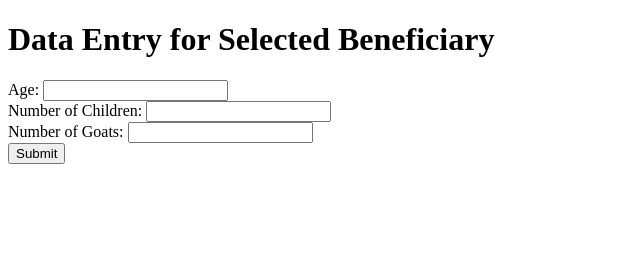
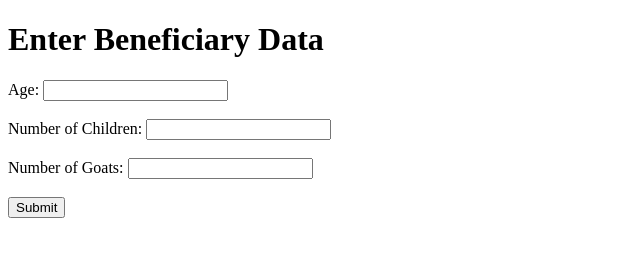
Before and after one commit to rohinma/trainer-data-app, a plain HTML site: page data-entry.html in a window 1280 px wide. Shown: the whole page, without its empty margins (0-640 px from the left). Drawn offline with Linux system fonts and the light colour scheme.

Commit message:
Update data-entry.html

```diff
--- a/data-entry.html
+++ b/data-entry.html
@@ -6,18 +6,16 @@
     <title>Data Entry</title>
 </head>
 <body>
-    <h1>Data Entry for Selected Beneficiary</h1>
+    <h1>Enter Beneficiary Data</h1>
     <form id="dataEntryForm">
-        <p id="selectedBeneficiary"></p>
-
         <label for="age">Age:</label>
-        <input type="number" id="age" name="age" required><br>
+        <input type="number" id="age" name="age" required><br><br>
 
         <label for="children">Number of Children:</label>
-        <input type="number" id="children" name="children" required><br>
+        <input type="number" id="children" name="children" required><br><br>
 
         <label for="goats">Number of Goats:</label>
-        <input type="number" id="goats" name="goats" required><br>
+        <input type="number" id="goats" name="goats" required><br><br>
 
         <button type="submit">Submit</button>
     </form>
```
